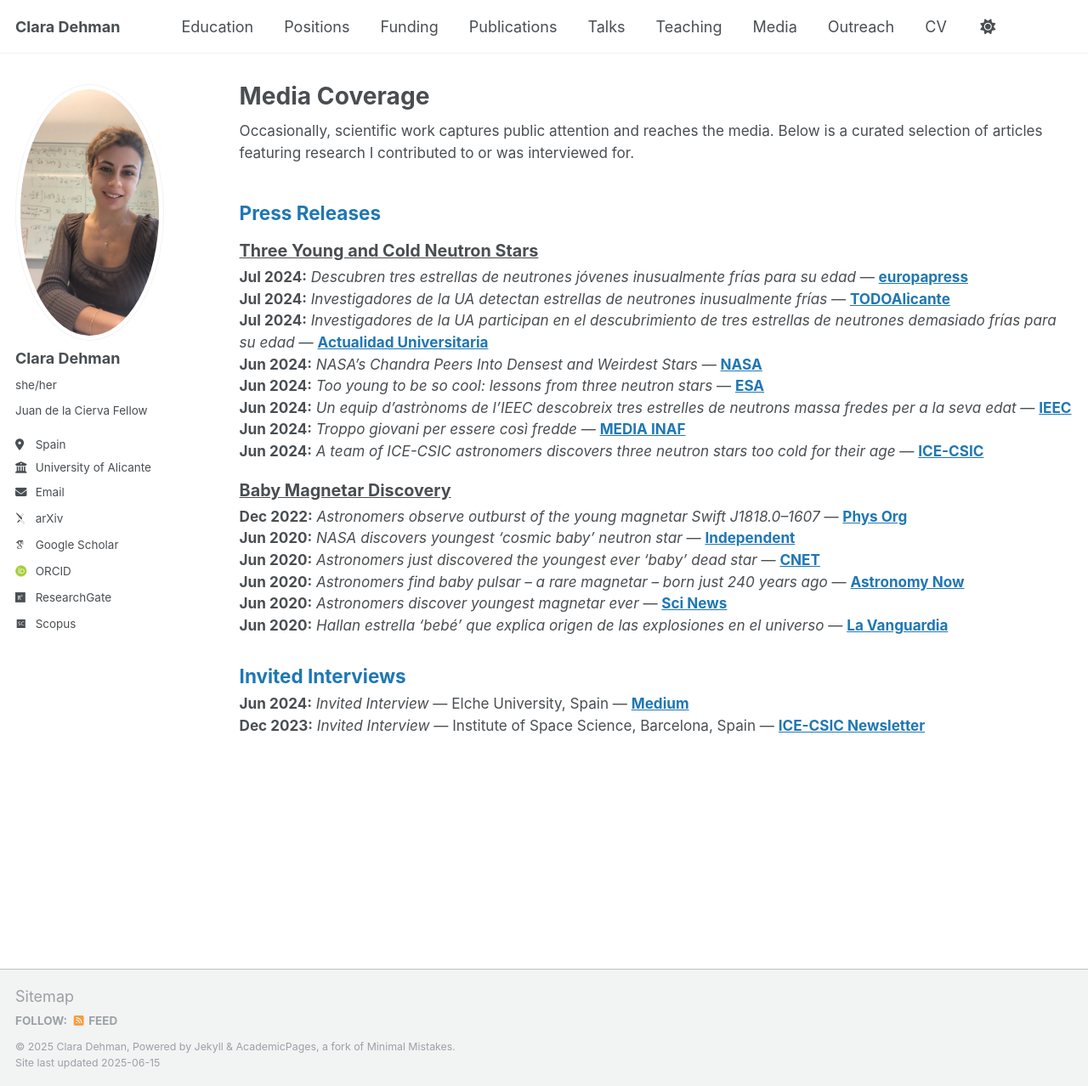
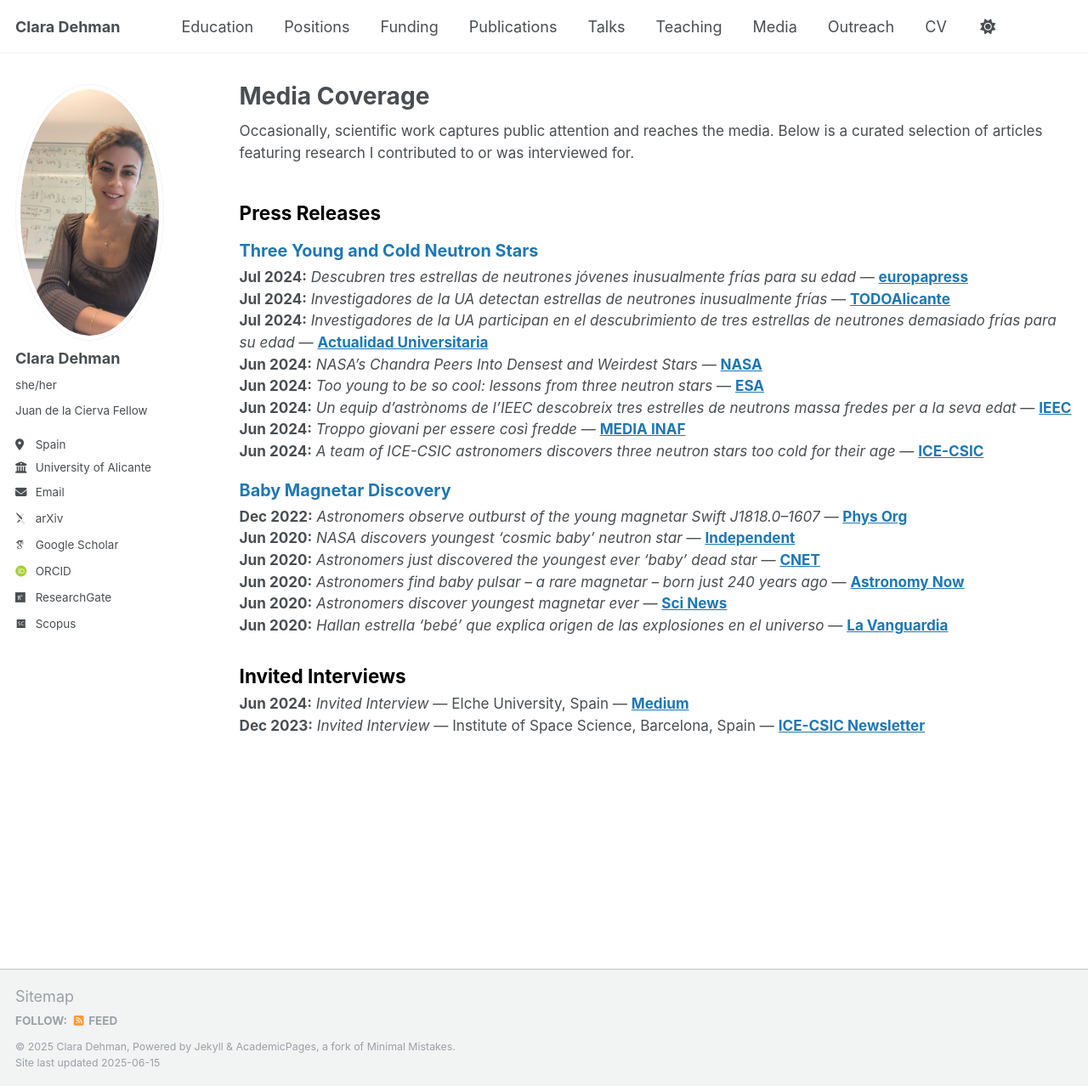
Before and after one commit to ClaraDehman/ClaraDehman.github.io, a Jekyll site: the page built from _pages/media.html, in a window 1280 px wide and 1278 px high. Shown: the whole window at 85% size. Built offline with Jekyll 4.4.1, drawn with Linux system fonts in a browser that asks for light colours; some web fonts are replaced.

Commit message:
Update media.html

```diff
--- a/_pages/media.html
+++ b/_pages/media.html
@@ -11,9 +11,9 @@ author_profile: true
   Occasionally, scientific work captures public attention and reaches the media. Below is a curated selection of articles featuring research I contributed to or was interviewed for.
 </p>
 
-<h2 class="archive__item-title" style="color:#1f77b4;">Press Releases</h2>
+<h2 class="archive__item-title" style="color:black;">Press Releases</h2>
 
-<h3 class="archive__item-title" style="font-size:1.1em; margin-top:1em; text-decoration: underline;">Three Young and Cold Neutron Stars</h3>
+<h3 class="archive__item-title" style="font-size:1.1em; margin-top:1em; color:#1f77b4;">Three Young and Cold Neutron Stars</h3>
 <p class="archive__item-excerpt" style="font-size: 0.95em;">
   <strong>Jul 2024:</strong> <em>Descubren tres estrellas de neutrones jóvenes inusualmente frías para su edad</em> — <a href="https://www.europapress.es/comunitat-valenciana/noticia-descubren-tres-estrellas-neutrones-jovenes-inusualmente-frias-edad-20240703113148.html" style="color:#1f77b4; font-weight: bold;">europapress</a><br>
   <strong>Jul 2024:</strong> <em>Investigadores de la UA detectan estrellas de neutrones inusualmente frías</em> — <a href="https://www.todoalicante.es/tecnologia/investigacion/investigadores-detectan-estrellas-neutrones-inusualmente-frias-20240703162234-nt.html" style="color:#1f77b4; font-weight: bold;">TODOAlicante</a><br>
@@ -25,7 +25,7 @@ author_profile: true
   <strong>Jun 2024:</strong> <em>A team of ICE-CSIC astronomers discovers three neutron stars too cold for their age</em> — <a href="https://ice.csic.es/?view=article&id=547&catid=8" style="color:#1f77b4; font-weight: bold;">ICE-CSIC</a>
 </p>
 
-<h3 class="archive__item-title" style="font-size:1.1em; margin-top:1em; text-decoration: underline;">Baby Magnetar Discovery</h3>
+<h3 class="archive__item-title" style="font-size:1.1em; margin-top:1em; color:#1f77b4;">Baby Magnetar Discovery</h3>
 <p class="archive__item-excerpt" style="font-size: 0.95em;">
   <strong>Dec 2022:</strong> <em>Astronomers observe outburst of the young magnetar Swift J1818.0–1607</em> — <a href="https://phys.org/news/2022-12-astronomers-outburst-young-magnetar-swift.html" style="color:#1f77b4; font-weight: bold;">Phys Org</a><br>
   <strong>Jun 2020:</strong> <em>NASA discovers youngest ‘cosmic baby’ neutron star</em> — <a href="https://www.independent.co.uk/tech/nasa-cosmic-baby-neutron-star-x-rays-a9572861.html" style="color:#1f77b4; font-weight: bold;">Independent</a><br>
@@ -35,7 +35,7 @@ author_profile: true
   <strong>Jun 2020:</strong> <em>Hallan estrella ‘bebé’ que explica origen de las explosiones en el universo</em> — <a href="https://www.lavanguardia.com/vida/20200617/481824965645/hallan-estrella-bebe-que-explica-origen-de-las-explosiones-en-el-universo.html" style="color:#1f77b4; font-weight: bold;">La Vanguardia</a>
 </p>
 
-<h2 class="archive__item-title" style="color:#1f77b4; margin-top:1.5em;">Invited Interviews</h2>
+<h2 class="archive__item-title" style="color:black; margin-top:1.5em;">Invited Interviews</h2>
 <p class="archive__item-excerpt" style="font-size: 0.95em;">
   <strong>Jun 2024:</strong> <em>Invited Interview</em> — Elche University, Spain — <a href="https://medium.com/@hugo.rubio/este-descubrimiento-es-la-continuación-de-las-leyes-fundamentales-del-universo-8686409703d4" style="color:#1f77b4; font-weight: bold;">Medium</a><br>
   <strong>Dec 2023:</strong> <em>Invited Interview</em> — Institute of Space Science, Barcelona, Spain — <a href="https://mailchi.mp/747e3454fceb/ice-csic-newsletter-december2023" style="color:#1f77b4; font-weight: bold;">ICE-CSIC Newsletter</a>
```
